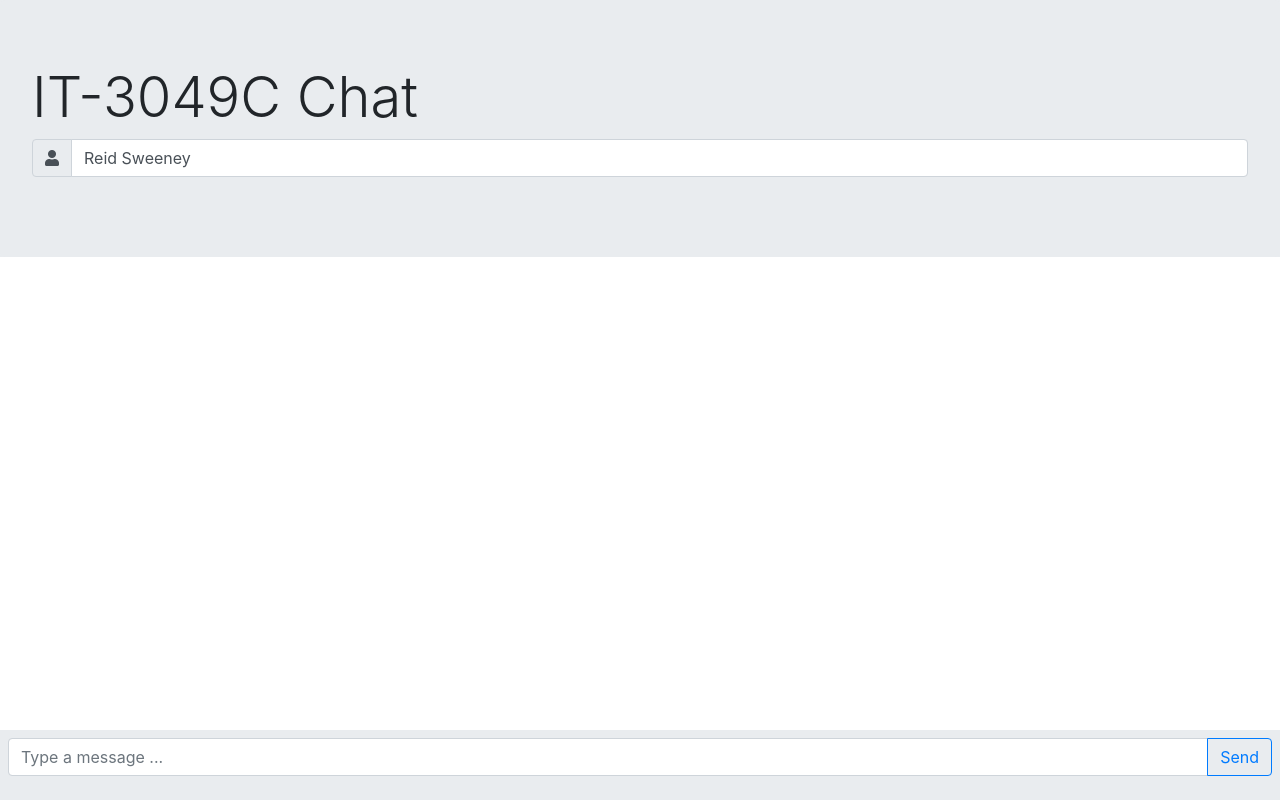
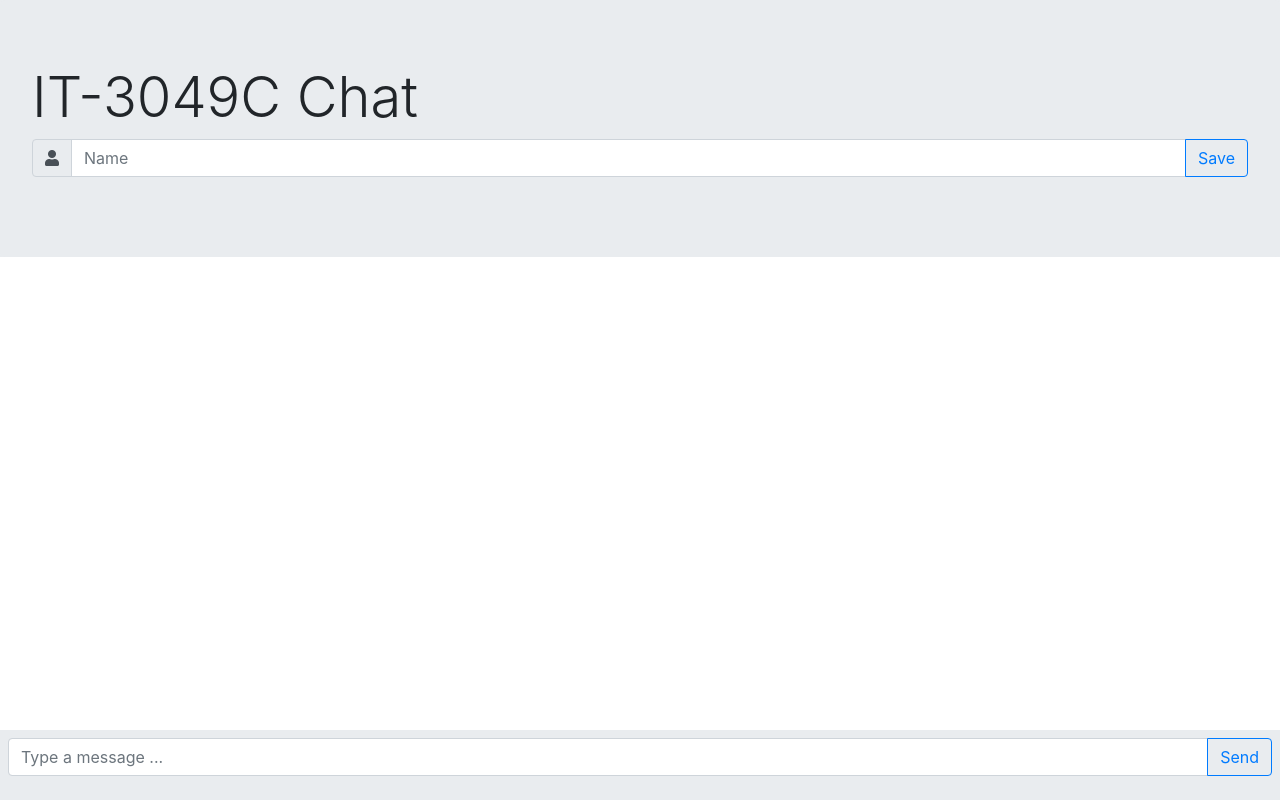
Before and after one commit to it3049c-fall22-henderson/chatting-application-Sweeneri, a website: page index.html in a window 1280 px wide. Drawn offline with Linux system fonts and the light colour scheme; no server answers.

Commit message:
Created the save username button html

```diff
--- a/index.html
+++ b/index.html
@@ -20,10 +20,16 @@
                 <div class="input-group mb-3">
                     <div class="input-group-prepend">
                         <span class="input-group-text">
-                            <i class="fa fa-solid fa-user"></i>
+                            <i class="fas fa-solid fa-user"></i>
                         </span>
                     </div>
-                    <input id="my-name-input" type="text" class="form-control" placeholder="Name" value="Reid Sweeney">
+                    <input id="my-name-input" type="text" class="form-control" placeholder="Name">
+                    <div class="input-group-append">
+                        <button
+                            class="btn btn-outline-primary"
+                            id="save-button"
+                            type="button">Save</button>
+                    </div>
                 </div>
             </div>
         </header>
```
